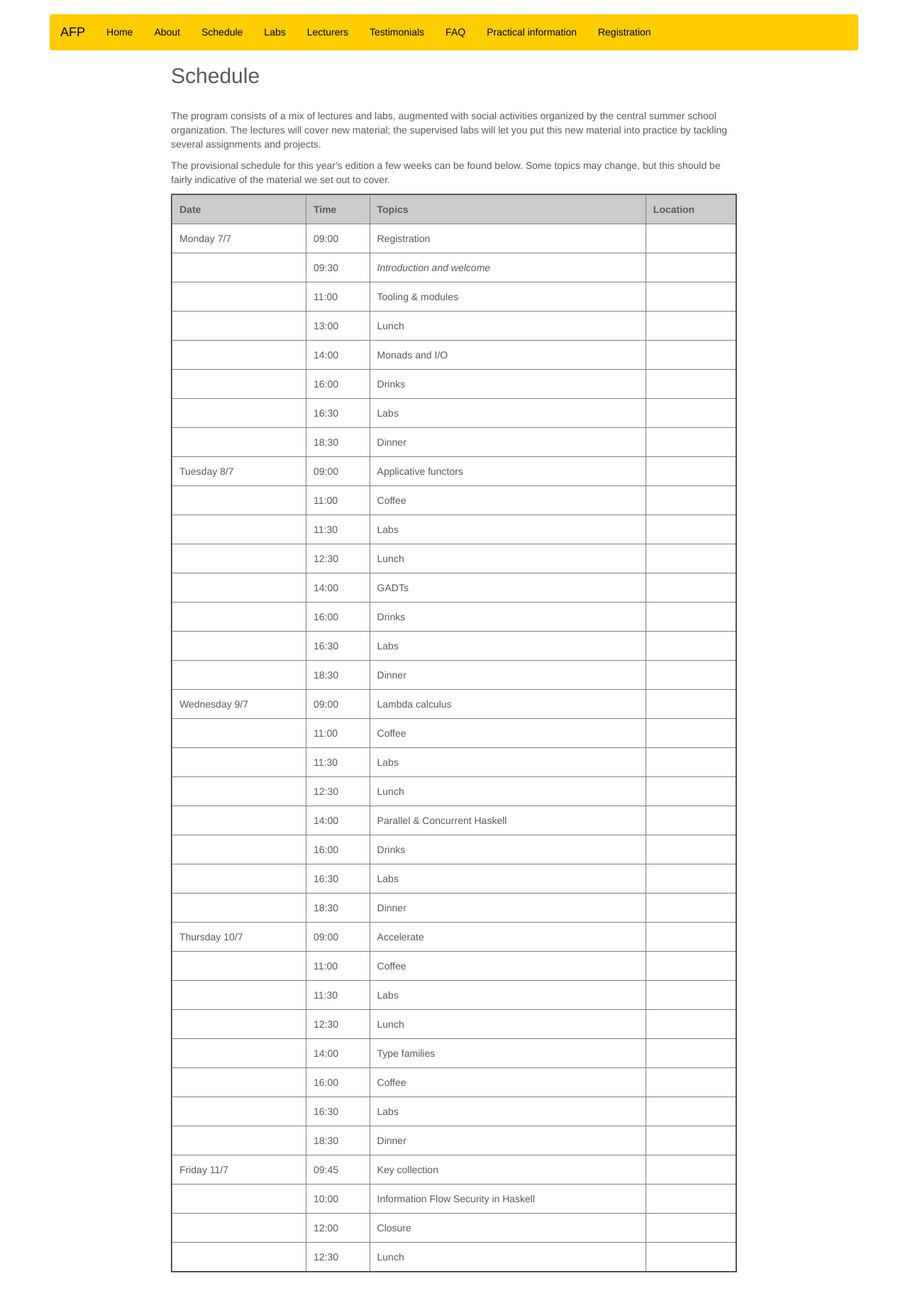
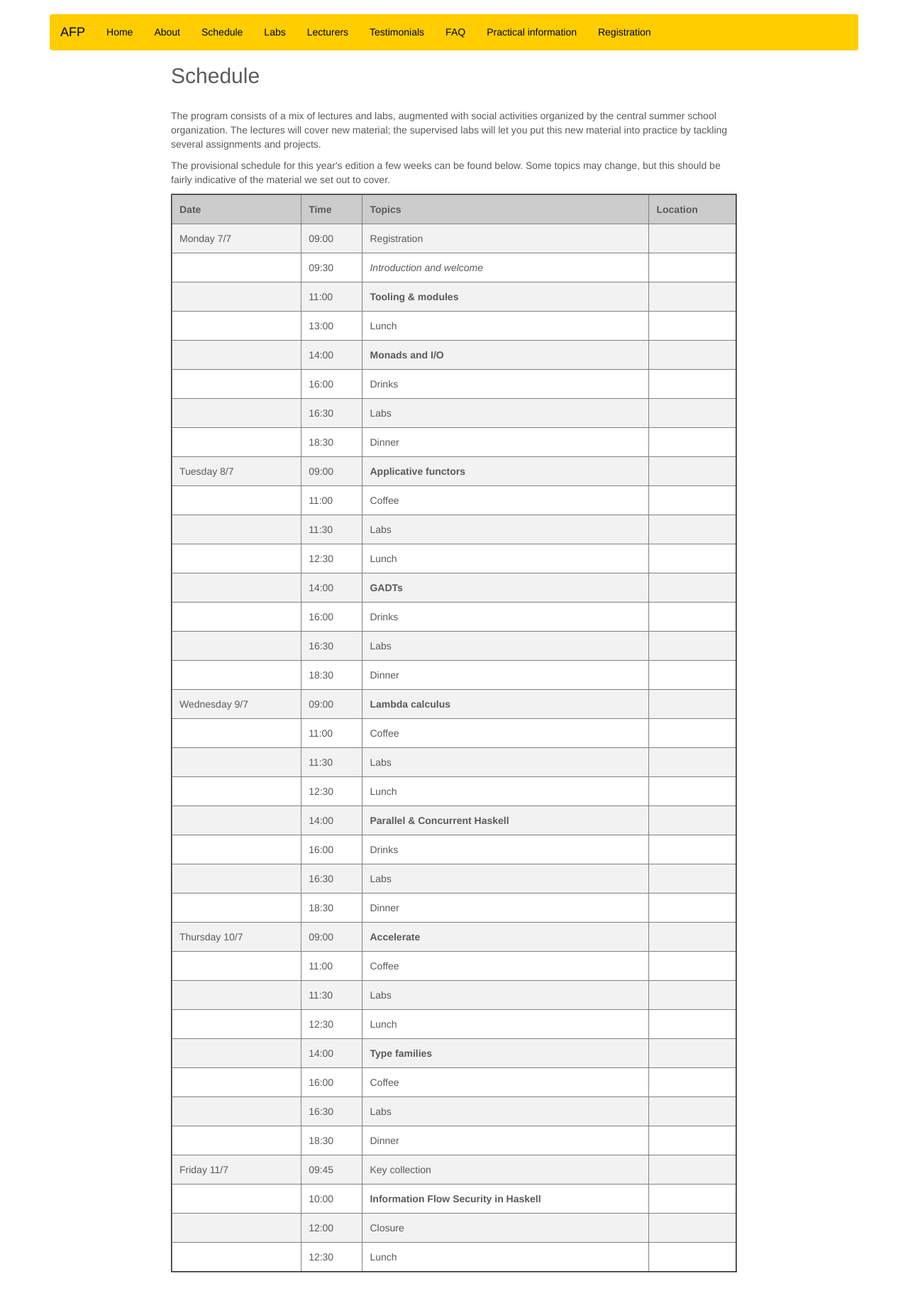
Before and after one commit to uu-afp/uu-afp.github.io, a Jekyll site: the page built from schedule.html, in a window 1280 px wide. Shown: the whole page at 71% size. Built offline with Jekyll 4.4.1, drawn with Linux system fonts in a browser that asks for light colours; nearby versions of some CDN libraries.

Commit message:
Lectures in bold.

```diff
--- a/css/custom.css
+++ b/css/custom.css
@@ -17,6 +17,9 @@ td, th {
 }
 
 table {border-spacing: 2px;}
+tr:nth-child(even) {
+  background-color: #f2f2f2;
+}
 
 /* CUSTOMIZE THE NAVBAR
 -------------------------------------------------- */
--- a/schedule.html
+++ b/schedule.html
@@ -72,7 +72,7 @@ indicative of the material we set out to cover.
     <tr>
       <td></td>
       <td>11:00</td>
-      <td>Tooling & modules </td>
+      <td><b>Tooling & modules</b></td>
       <td></td>
     </tr>
 
@@ -86,7 +86,7 @@ indicative of the material we set out to cover.
     <tr>
       <td></td>
       <td>14:00</td>
-      <td>Monads and I/O </td>
+      <td><b>Monads and I/O</b></td>
       <td></td>
     </tr>
 
@@ -115,7 +115,7 @@ indicative of the material we set out to cover.
     <tr>
       <td>Tuesday 8/7</td>
       <td>09:00</td>
-      <td>Applicative functors</td>
+      <td><b>Applicative functors</b></td>
       <td></td>
     </tr>
 
@@ -143,7 +143,7 @@ indicative of the material we set out to cover.
     <tr>
       <td></td>
       <td>14:00</td>
-      <td>GADTs</td>
+      <td><b>GADTs</b></td>
       <td></td>
     </tr>
 
@@ -172,7 +172,7 @@ indicative of the material we set out to cover.
     <tr>
       <td>Wednesday 9/7</td>
       <td>09:00</td>
-      <td>Lambda calculus</td>
+      <td><b>Lambda calculus</b></td>
       <td></td>
     </tr>
 
@@ -200,7 +200,7 @@ indicative of the material we set out to cover.
     <tr>
       <td></td>
       <td>14:00</td>
-      <td>Parallel & Concurrent Haskell</td>
+      <td><b>Parallel & Concurrent Haskell</b></td>
       <td></td>
     </tr>
 
@@ -228,7 +228,7 @@ indicative of the material we set out to cover.
     <tr>
       <td>Thursday 10/7</td>
       <td>09:00</td>
-      <td>Accelerate</td>
+      <td><b>Accelerate</b></td>
       <td></td>
     </tr>
 
@@ -256,7 +256,7 @@ indicative of the material we set out to cover.
     <tr>
       <td></td>
       <td>14:00</td>
-      <td>Type families</td>
+      <td><b>Type families</b></td>
       <td></td>
     </tr>
 
@@ -291,7 +291,7 @@ indicative of the material we set out to cover.
     <tr>
       <td></td>
       <td>10:00</td>
-      <td>Information Flow Security in Haskell</td>
+      <td><b>Information Flow Security in Haskell</b></td>
       <td></td>
     </tr>
 
```
